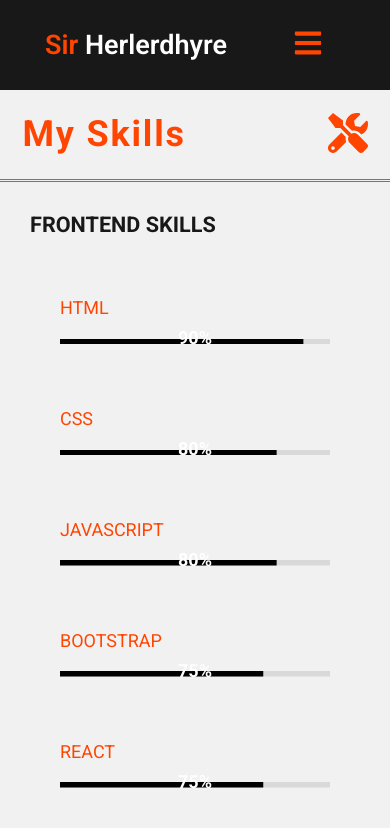
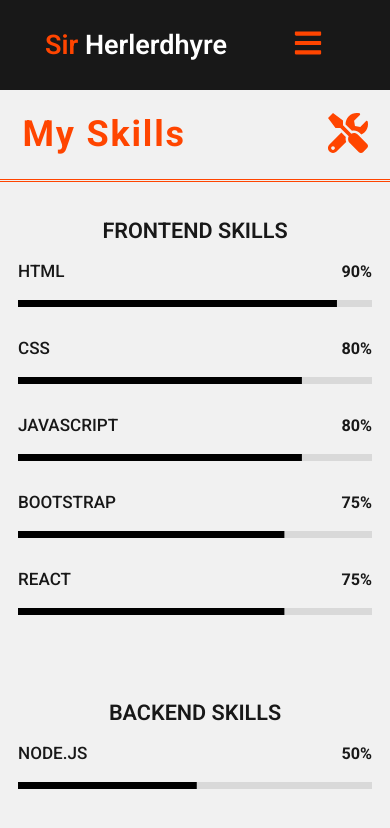
Before and after one commit to Sir-Herlerdhyre/My-Portfolio, a React (Create React App) app: page /My-Portfolio/Skills in a window 390 px wide. Shown: the top 828 px of the page. Built offline with nearby package versions, Linux system fonts and the light colour scheme.

Commit message:
skill update and responsiveness

```diff
--- a/src/Containers/Home/Styles.css
+++ b/src/Containers/Home/Styles.css
@@ -16,7 +16,7 @@
 }
 
 .home-image .profile-image {
-  width: 28rem;
+  width: 20rem;
   height: auto;
   object-fit: cover;
   border-radius: 50%;
@@ -24,20 +24,30 @@
 }
 
 .home-text {
-  max-width: 33.3rem;
-  font-size: 1.6rem;
+  max-width: 35rem;
+  font-size: 1.2rem;
   color: #333;
+}
+
+.home-text h1 {
+  font-size: 2.5rem;
+  margin: 0.5rem 0;
+}
+
+.home-text h3 {
+  font-size: 1.5rem;
+  margin: 0;
 }
 
 .home-buttons {
   margin-top: 1.5rem;
   display: flex;
   gap: 1rem;
+  flex-wrap: wrap;
 }
 
 /* Button styling */
-.btn
-{
+.btn {
   padding: 0.7rem 1.5rem;
   border: none;
   border-radius: 0.3rem;
@@ -48,10 +58,9 @@
   transition: background-color 0.3s ease;
   cursor: pointer;
   font-family: inherit;
-  font-size: inherit;
+  font-size: 1rem;
   display: inline-block;
   white-space: nowrap;
-
 }
 
 .btn:hover {
@@ -121,3 +130,41 @@
     opacity: 1;
   }
 }
+
+/* MOBILE RESPONSIVENES*/
+@media (max-width: 1000px) {
+  .home-content {
+    flex-direction: column;
+    padding: 1.5rem 1rem;
+    text-align: center;
+  }
+
+  .home-text {
+    font-size: 1rem;
+    max-width: 100%;
+  }
+
+  .home-text h1 {
+    font-size: 2rem;
+  }
+
+  .home-text h3 {
+    font-size: 1.2rem;
+  }
+
+  .home-image .profile-image {
+    width: 14rem;
+    margin-top: 1.5rem;
+  }
+
+  .home-buttons {
+    flex-direction: column;
+    align-items: center;
+  }
+
+  .btn {
+    width: 90%;
+    max-width: 18rem;
+    font-size: 1rem;
+  }
+}
--- a/src/Containers/Skills/Index.js
+++ b/src/Containers/Skills/Index.js
@@ -10,6 +10,7 @@ import './Styles.css';
 // Skill data
 const skillsData = [
   {
+    Label : "FRONTEND SKILLS",
     data: [
       { skillName: "HTML", percentage: "90" },
       { skillName: "CSS", percentage: "80" },
@@ -18,6 +19,14 @@ const skillsData = [
       { skillName: "REACT", percentage: "75" },
     ],
   },
+
+  {
+    Label : "BACKEND SKILLS",
+    data: [
+      {skillName : "NODE.JS", percentage : "50"}
+    ]
+
+  }
 ];
 
 const Skills = () => {
@@ -31,15 +40,17 @@ const Skills = () => {
 
       {/* Skills container */}
       <div className="skills-section animated-fadeInUp">
-        <h3 className="title">FRONTEND SKILLS</h3>
 
-        {/* Loop through and display progress bars */}
         <div className="progress-bar-container">
-          {skillsData.map((item, index) =>
-            item.data.map((skillItem, i) => (
-              <div className="progress-bar" key={`${index}-${i}`}>
+          {skillsData.map((item, index) => ( <div key={index} className="skill-group">
+
+    <h3 className="skill-category">{item.Label}</h3>
+    {item.data.map((skillItem, i) => (
+      <div className="progress-bar" key={skillItem.skillName}>
+        <div className="progress-info">
           <p>{skillItem.skillName}</p>
-                <div className="progress-wrapper">
+          <span className="progress-label">{skillItem.percentage}%</span>
+        </div>
         <Line
           percent={skillItem.percentage}
           strokeWidth="2"
@@ -47,13 +58,12 @@ const Skills = () => {
           trailWidth="2"
           strokeLinecap="square"
         />
-                  <span className="progress-label">
-                    {skillItem.percentage}%
-                  </span>
       </div>
+    ))}
   </div>
-            ))
-          )}
+))}
+
+
         </div>
       </div>
     </section>
--- a/src/Containers/Skills/Styles.css
+++ b/src/Containers/Skills/Styles.css
@@ -1,37 +1,48 @@
 /* SKILLS SECTION STYLING */
 
-.title {
-  margin: 1.67rem;
-  font-size: 1.2rem;
+.skill-group {
+  margin-bottom: 1rem;
+}
+
+.skill-category {
+  font-size: 1.4rem;
+  font-weight: 600;
+  margin: 2rem 1.5rem 1rem;
+  color: var(--sub-text-color);
   text-transform: uppercase;
-  font-weight: bold;
-  color: var(--sub-text-color);
+}
+
+.progress-bar-container {
+  display: flex;
+  flex-direction: column;
 }
 
 .progress-bar {
-  margin: 3.33rem;
+  margin: 0 1.5rem 1.5rem;
 }
 
-.progress-wrapper {
-  position: relative;
-  margin-top: 0.5rem;
+.progress-info {
+  display: flex;
+  justify-content: space-between;
+  align-items: center;
+  font-size: 1rem;
+  font-weight: 500;
+  color: var(--sub-text-color);
+  margin-bottom: 0.5rem;
 }
 
 .progress-label {
-  position: absolute;
-  top: 50%;
-  left: 50%;
-  transform: translate(-50%, -50%);
   font-size: 1rem;
   font-weight: bold;
-  color: white;
+  color:var(--sub-text-color);
 }
 
 /* Fade-in animation */
-.animated-fadeInUp{
-   animation: fadeInUp 1s ease-out forwards;
+.animated-fadeInUp {
+  animation: fadeInUp 1s ease-out forwards;
   opacity: 0;
 }
+
 @keyframes fadeInUp {
   from {
     opacity: 0;
@@ -42,3 +53,26 @@
     transform: translateY(0);
   }
 }
+
+
+@media (max-width: 768px) {
+
+  .skill-category {
+    font-size: 1.2rem;
+    text-align: center;
+  }
+
+  .progress-bar {
+    margin: 0 1rem 1.5rem;
+  }
+
+  .progress-info {
+    font-size: 0.95rem;
+    flex-direction: row;
+    justify-content: space-between;
+  }
+
+  .progress-label {
+    font-size: 0.9rem;
+  }
+}
```
Lines whose indentation alone changed are shown as unchanged.
